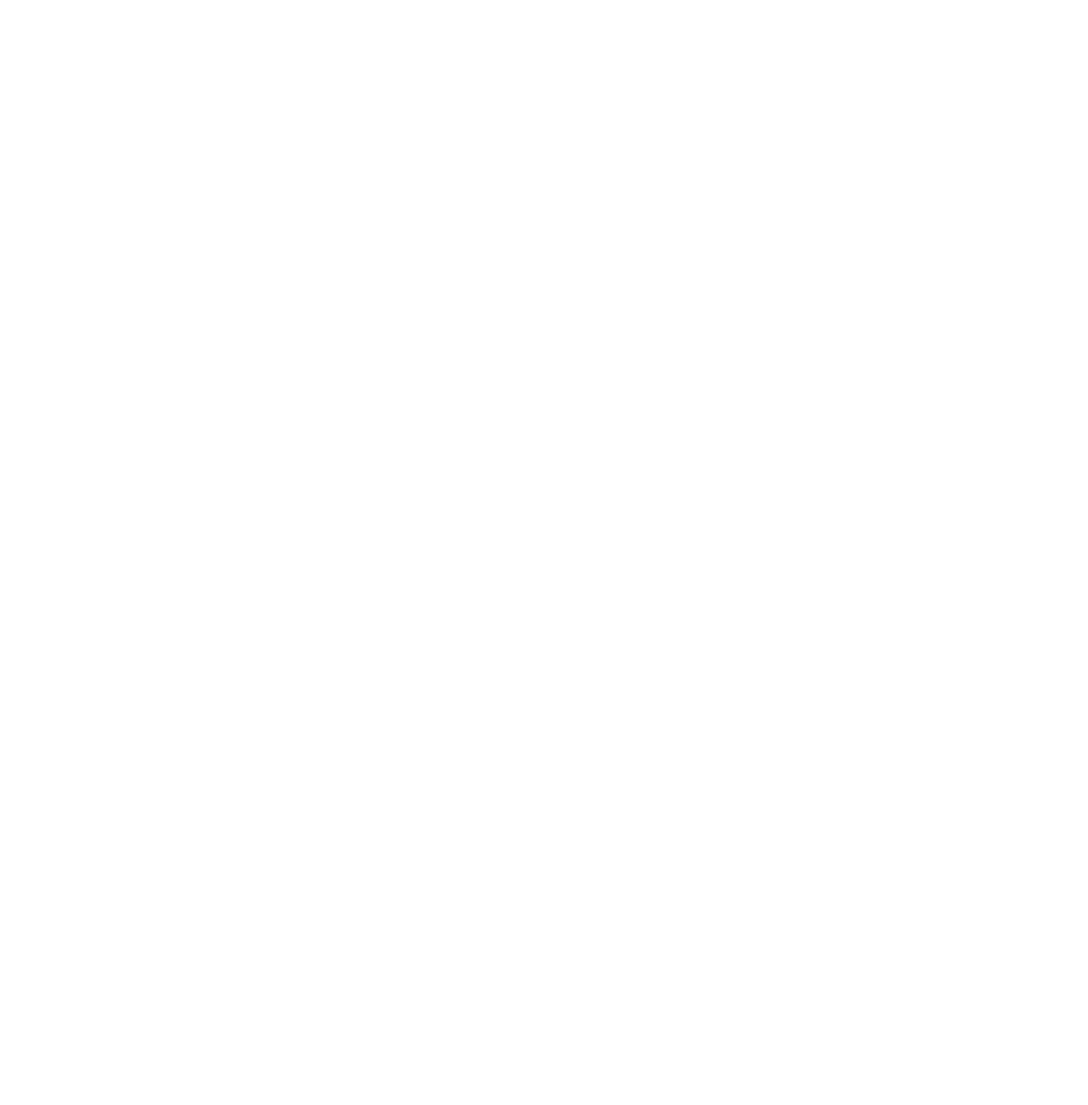
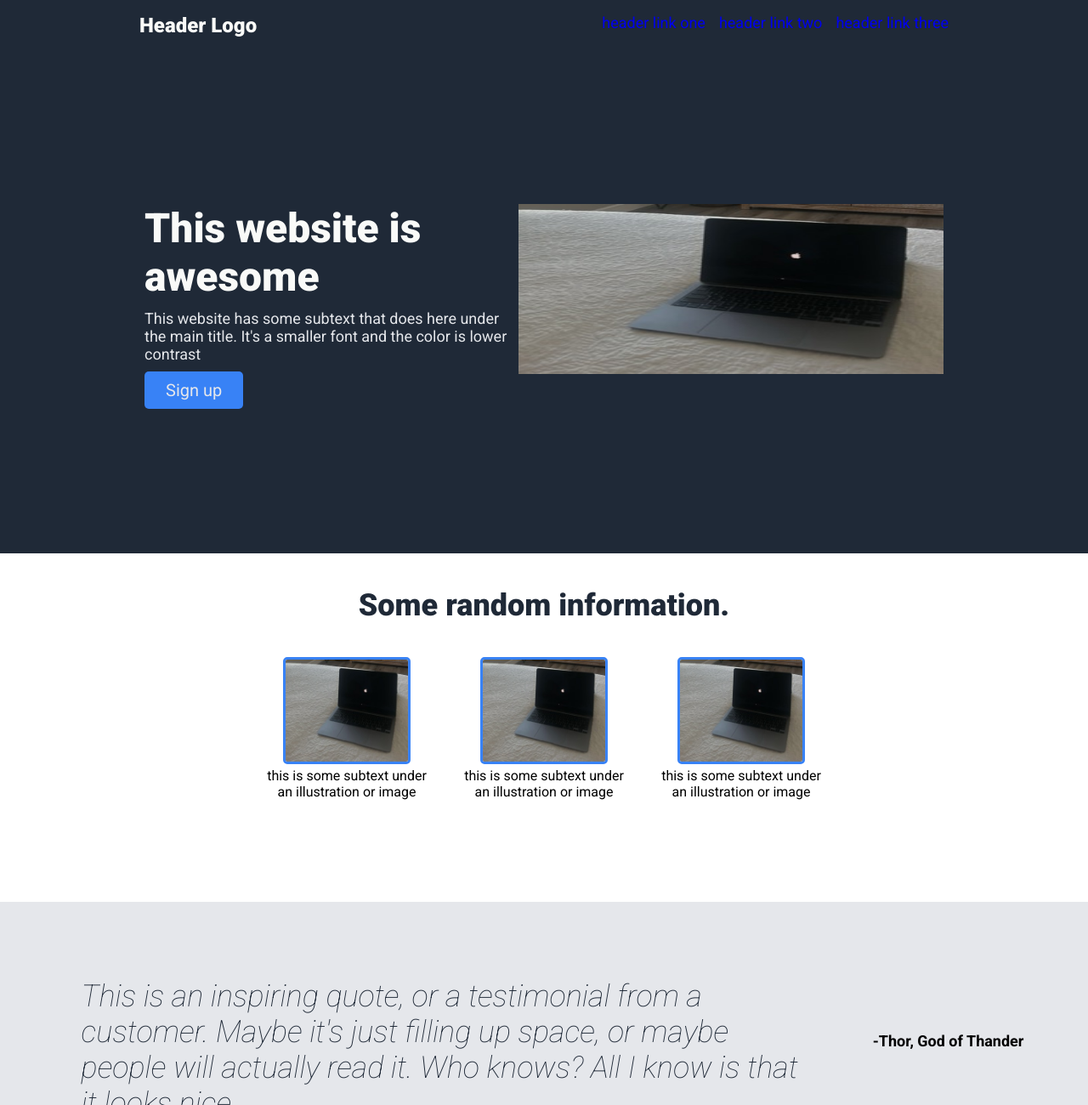
Before and after one commit to BitByteKev/Landing-Page, a plain HTML site: page index.html in a window 1280 px wide. Shown: the top 1300 px of the page at 85% size. Before the commit the page ends 800 px from the top, so only its background shows below. Drawn offline with Linux system fonts and the light colour scheme.

Commit message:
Odin Project

```diff
--- a/index.html
+++ b/index.html
@@ -4,7 +4,113 @@
     <meta charset="UTF-8" />
     <meta name="viewport" content="width=device-width, initial-scale=1.0" />
     <title>Static</title>
-    <link rel="stylesheet" href="/styles.css" />
+    <link rel="stylesheet" href="./styles.css" />
+    <link rel="preconnect" href="https://fonts.googleapis.com" />
+    <link rel="preconnect" href="https://fonts.gstatic.com" crossorigin />
+    <link
+      href="https://fonts.googleapis.com/css2?family=Roboto:ital,wght@0,100;0,300;0,400;0,500;0,700;0,900;1,100;1,300;1,400;1,500;1,700;1,900&display=swap"
+      rel="stylesheet"
+    />
   </head>
-  <body></body>
+
+  <body>
+    <div class="header">
+      <h1>Header Logo</h1>
+      <nav>
+        <ul class="header-links">
+          <li><a href="#">header link one</a></li>
+          <li><a href="#">header link two</a></li>
+          <li><a href="#">header link three</a></li>
+        </ul>
+      </nav>
+    </div>
+
+    <section id="hero">
+      <div class="hero-section">
+        <h1>This website is awesome</h1>
+        <p>
+          This website has some subtext that does here under the main title.
+          It's a smaller font and the color is lower contrast
+        </p>
+        <button>Sign up</button>
+      </div>
+
+      <div class="hero-image">
+        <img
+          class="landingImg"
+          src="Laptop.jpeg"
+          alt="Laptop on bed"
+          width="500px"
+          height="200px"
+        />
+      </div>
+    </section>
+
+    <div class="information">
+      <h3>Some random information.</h3>
+      <div class="info-boxes">
+        <div class="info">
+          <img
+            class="info-img"
+            src="Laptop.jpeg"
+            alt="A laptop"
+            width="150px"
+          />
+          <div class="subtext">
+            this is some subtext under an illustration or image
+          </div>
+        </div>
+        <div class="info">
+          <img
+            class="info-img"
+            src="Laptop.jpeg"
+            alt="A laptop"
+            width="150px"
+          />
+          <div class="subtext">
+            this is some subtext under an illustration or image
+          </div>
+        </div>
+        <div class="info">
+          <img
+            class="info-img"
+            src="Laptop.jpeg"
+            alt="A laptop"
+            width="150px"
+          />
+          <div class="subtext">
+            this is some subtext under an illustration or image
+          </div>
+        </div>
+      </div>
+    </div>
+
+    <div class="quote">
+      <div class="quote-container">
+        <p id="text">
+          This is an inspiring quote, or a testimonial from a customer. Maybe
+          it's just filling up space, or maybe people will actually read it. Who
+          knows? All I know is that it looks nice.
+        </p>
+      </div>
+      <div class="author">-Thor, God of Thander</div>
+    </div>
+
+    <div class="cta">
+      <div class="cta-container">
+        <div class="text">
+          <h4>Call to action! It's time!</h4>
+          <p>
+            Sign up for our products by clicking that button right over there!
+          </p>
+        </div>
+
+        <div class="button">
+          <button id="btn">Sign up</button>
+        </div>
+      </div>
+    </div>
+
+    <footer>Copyright @ The Odin Project 2024</footer>
+  </body>
 </html>
--- a/styles.css
+++ b/styles.css
@@ -0,0 +1,200 @@
+* {
+  padding: 0;
+  margin: 0;
+  font-family: Roboto;
+  box-sizing: border-box;
+}
+
+body {
+  height: 100vh;
+}
+/* Navigation Bar */
+
+.header {
+  display: flex;
+  flex-direction: row;
+  justify-content: space-between;
+  background-color: #1f2937;
+  padding: 16px 164px;
+}
+
+.header-links {
+  display: flex;
+  flex-direction: row;
+  gap: 16px;
+  list-style-type: none;
+}
+
+.header-links li {
+  color: #e5e7eb;
+  font-size: 18px;
+  text-decoration: none;
+}
+
+a {
+  text-decoration: none;
+}
+
+.header h1 {
+  color: #f9faf8;
+  font-size: 24px;
+}
+
+/* Hero Section */
+
+h1 {
+  font-size: 3rem;
+  color: #f9faf8;
+  font-weight: 900;
+  margin-bottom: 10px;
+}
+
+p {
+  font-size: 18px;
+  color: #e5e7eb;
+}
+
+#hero {
+  display: flex;
+  flex-direction: row;
+  justify-content: space-between;
+  background-color: #1f2937;
+  padding: 170px;
+}
+
+.hero-section {
+  flex: 1;
+}
+
+.ladningImg {
+  flex: 1;
+}
+
+button {
+  margin-top: 10px;
+  background-color: #3882f6;
+  color: #e5e7eb;
+  border: none;
+  padding: 10px 25px;
+  border-radius: 5px;
+  cursor: pointer;
+  font-size: 1.25rem;
+}
+
+/* Information */
+
+h3 {
+  color: #1f2937;
+  font-size: 36px;
+  font-weight: 900;
+  text-align: center;
+  margin-top: 40px;
+  margin-bottom: 40px;
+}
+
+.information {
+  display: flex;
+  flex-direction: column;
+  text-align: center;
+  padding-bottom: 100px;
+}
+
+.info-boxes {
+  justify-content: center;
+  display: flex;
+  flex-direction: row;
+  gap: 32px;
+  margin-bottom: 20px;
+}
+
+.info {
+  max-width: 200px;
+}
+.info > img {
+  border: 3px solid #3882f6;
+  border-radius: 5px;
+}
+
+.subtext {
+  overflow: hidden;
+}
+
+/* Quote */
+
+.quote {
+  background-color: #e5e7eb;
+  display: flex;
+  justify-content: center;
+  align-items: center;
+  padding: 50px;
+}
+
+.quote-container {
+  align-self: center;
+  width: 900px;
+  margin: 0 auto;
+  padding-top: 20px;
+}
+
+.quote-container > p {
+  font-size: 36px;
+  font-weight: 70;
+  color: #1f2937;
+  font-style: italic;
+  padding: 20px;
+}
+
+.author {
+  font-size: 18px;
+  font-weight: bolder;
+  display: flex;
+  flex-direction: row;
+  justify-content: end;
+  align-items: end;
+  margin: 10px auto;
+}
+
+/* Call To Action */
+
+h4 {
+  font-size: 1.25rem;
+  color: #f9faf8;
+}
+
+.cta {
+  display: flex;
+  flex-direction: column;
+}
+
+.text {
+  display: flex;
+  flex-direction: column;
+}
+
+.cta-container {
+  display: flex;
+  align-items: center;
+  justify-content: center;
+  background-color: #3882f6;
+  border-radius: 8px;
+  margin: 100px auto;
+  width: 70%;
+  padding: 50px;
+}
+
+.button {
+  margin-left: 50px;
+}
+
+#btn {
+  border: 1px solid #f9faf8;
+  padding: 10px 20px;
+}
+
+/* Footer */
+footer {
+  background-color: #1f2937;
+  text-align: center;
+  color: #f9faf8;
+  padding: 50px 50px;
+}
```
Also changed, not shown: Laptop.jpeg (added).
